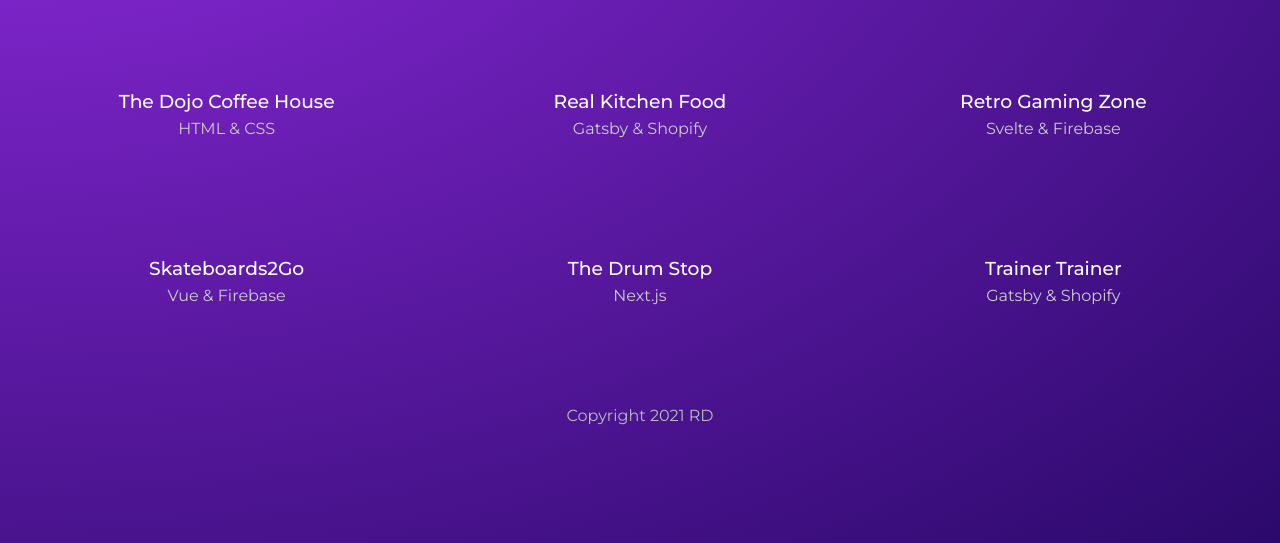
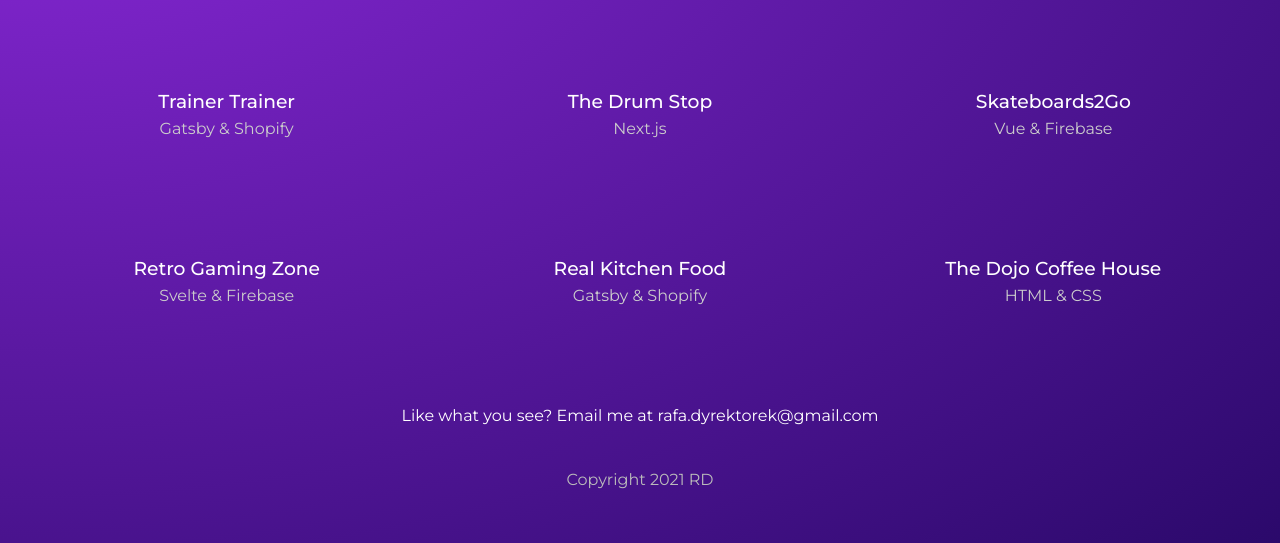
Before and after one commit to rafaldzielak/Gatsby_course, a Gatsby site: page /projects in a window 1280 px wide. Shown: the part 257-800 px from the top of the page. Built offline with nearby package versions, Linux system fonts and the light colour scheme; Gatsby itself is replaced by a stand-in of ours.

Commit message:
Sorting & multiple queries with graphQL

```diff
--- a/gatsby-config.js
+++ b/gatsby-config.js
@@ -20,5 +20,6 @@
     title: "Web Warrior",
     description: "web dev portfolio",
     copyright: "Copyright 2021",
+    contact: "rafa.dyrektorek@gmail.com",
   },
 }
--- a/src/pages/projects/index.js
+++ b/src/pages/projects/index.js
@@ -5,7 +5,8 @@
 
 const Projects = ({ data }) => {
   console.log(data)
-  const projects = data.allMarkdownRemark.nodes
+  const projects = data.projects.nodes
+  const contact = data.contact.siteMetadata.contact
 
   return (
     <Layout>
@@ -22,6 +23,7 @@
             </Link>
           ))}
         </div>
+        <p>Like what you see? Email me at {contact}</p>
       </div>
     </Layout>
   )
@@ -31,15 +33,24 @@
 
 // export page query
 export const query = graphql`
-  query MyQuery {
-    allMarkdownRemark {
+  query ProjectsPage {
+    projects: allMarkdownRemark(
+      sort: { fields: frontmatter___date, order: DESC }
+    ) {
       nodes {
         id
         frontmatter {
           title
           stack
           slug
+          date
         }
+      }
+    }
+
+    contact: site {
+      siteMetadata {
+        contact
       }
     }
   }
--- a/src/projects/dojo-coffee-house.md
+++ b/src/projects/dojo-coffee-house.md
@@ -2,6 +2,7 @@
 title: The Dojo Coffee House
 stack: HTML & CSS
 slug: the-dojo-coffee-house
+date: "2021-07-01T00:00+00:00"
 ---
 
 Lorem ninja ipsum dolor sit amet, consectetuer adipiscing elit, sed diam nonummy nibh euismod tincidunt ut laoreet dolore magna aliquam erat volutpat. Ut ninja wisi enim ad minim veniam, quis nostrud exerci tation ullamcorper suscipit ninja lobortis nisl ut aliquip ex ea commodo consequat. Duis ninja autem vel eum iriure dolor in hendrerit in vulputate ninja velit esse molestie consequat, vel illum dolore eu feugiat nulla ninja facilisis at vero eros et accumsan et iusto odio dignissim qui blandit praesent luptatum zzril delenit augue duis dolore te feugait nulla facilisi. Nam ninja ipsum liber tempor cum soluta nobis eleifend option congue nihil imperdiet doming id quod mazim placerat facer possim assum. Typi ninja non habent claritatem insitam; est usus legentis in iis qui facit eorum claritatem. Investigationes ninja demonstraverunt lectores legere me lius quod ii legunt saepius. Claritas ninja est etiam processus dynamicus, qui ninja sequitur mutationem consuetudium lectorum. Mirum ninja est notare quam littera gothica, quam nunc putamus parum claram, anteposuerit litterarum formas humanitatis per seacula quarta decima et quinta decima. Eodem ninja ipsum modo typi, qui nunc nobis videntur parum clari, fiant sollemnes in ninja futurum.
--- a/src/projects/real-kitchen-food.md
+++ b/src/projects/real-kitchen-food.md
@@ -2,6 +2,7 @@
 title: Real Kitchen Food
 stack: Gatsby & Shopify
 slug: real-kitchen-food
+date: "2021-07-02T00:00+00:00"
 ---
 
 Lorem ninja ipsum dolor sit amet, consectetuer adipiscing elit, sed diam nonummy nibh euismod tincidunt ut laoreet dolore magna aliquam erat volutpat. Ut ninja wisi enim ad minim veniam, quis nostrud exerci tation ullamcorper suscipit ninja lobortis nisl ut aliquip ex ea commodo consequat. Duis ninja autem vel eum iriure dolor in hendrerit in vulputate ninja velit esse molestie consequat, vel illum dolore eu feugiat nulla ninja facilisis at vero eros et accumsan et iusto odio dignissim qui blandit praesent luptatum zzril delenit augue duis dolore te feugait nulla facilisi. Nam ninja ipsum liber tempor cum soluta nobis eleifend option congue nihil imperdiet doming id quod mazim placerat facer possim assum. Typi ninja non habent claritatem insitam; est usus legentis in iis qui facit eorum claritatem. Investigationes ninja demonstraverunt lectores legere me lius quod ii legunt saepius. Claritas ninja est etiam processus dynamicus, qui ninja sequitur mutationem consuetudium lectorum. Mirum ninja est notare quam littera gothica, quam nunc putamus parum claram, anteposuerit litterarum formas humanitatis per seacula quarta decima et quinta decima. Eodem ninja ipsum modo typi, qui nunc nobis videntur parum clari, fiant sollemnes in ninja futurum.
--- a/src/projects/retro-gaming-zone.md
+++ b/src/projects/retro-gaming-zone.md
@@ -2,6 +2,7 @@
 title: Retro Gaming Zone
 stack: Svelte & Firebase
 slug: retro-gaming-zone
+date: "2021-07-03T00:00+00:00"
 ---
 
 Lorem ninja ipsum dolor sit amet, consectetuer adipiscing elit, sed diam nonummy nibh euismod tincidunt ut laoreet dolore magna aliquam erat volutpat. Ut ninja wisi enim ad minim veniam, quis nostrud exerci tation ullamcorper suscipit ninja lobortis nisl ut aliquip ex ea commodo consequat. Duis ninja autem vel eum iriure dolor in hendrerit in vulputate ninja velit esse molestie consequat, vel illum dolore eu feugiat nulla ninja facilisis at vero eros et accumsan et iusto odio dignissim qui blandit praesent luptatum zzril delenit augue duis dolore te feugait nulla facilisi. Nam ninja ipsum liber tempor cum soluta nobis eleifend option congue nihil imperdiet doming id quod mazim placerat facer possim assum. Typi ninja non habent claritatem insitam; est usus legentis in iis qui facit eorum claritatem. Investigationes ninja demonstraverunt lectores legere me lius quod ii legunt saepius. Claritas ninja est etiam processus dynamicus, qui ninja sequitur mutationem consuetudium lectorum. Mirum ninja est notare quam littera gothica, quam nunc putamus parum claram, anteposuerit litterarum formas humanitatis per seacula quarta decima et quinta decima. Eodem ninja ipsum modo typi, qui nunc nobis videntur parum clari, fiant sollemnes in ninja futurum.
--- a/src/projects/skateboards2go.md
+++ b/src/projects/skateboards2go.md
@@ -2,6 +2,7 @@
 title: Skateboards2Go
 stack: Vue & Firebase
 slug: skateboards-to-go
+date: "2021-07-04T00:00+00:00"
 ---
 
 Lorem ninja ipsum dolor sit amet, consectetuer adipiscing elit, sed diam nonummy nibh euismod tincidunt ut laoreet dolore magna aliquam erat volutpat. Ut ninja wisi enim ad minim veniam, quis nostrud exerci tation ullamcorper suscipit ninja lobortis nisl ut aliquip ex ea commodo consequat. Duis ninja autem vel eum iriure dolor in hendrerit in vulputate ninja velit esse molestie consequat, vel illum dolore eu feugiat nulla ninja facilisis at vero eros et accumsan et iusto odio dignissim qui blandit praesent luptatum zzril delenit augue duis dolore te feugait nulla facilisi. Nam ninja ipsum liber tempor cum soluta nobis eleifend option congue nihil imperdiet doming id quod mazim placerat facer possim assum. Typi ninja non habent claritatem insitam; est usus legentis in iis qui facit eorum claritatem. Investigationes ninja demonstraverunt lectores legere me lius quod ii legunt saepius. Claritas ninja est etiam processus dynamicus, qui ninja sequitur mutationem consuetudium lectorum. Mirum ninja est notare quam littera gothica, quam nunc putamus parum claram, anteposuerit litterarum formas humanitatis per seacula quarta decima et quinta decima. Eodem ninja ipsum modo typi, qui nunc nobis videntur parum clari, fiant sollemnes in ninja futurum.
--- a/src/projects/the-drum-stop.md
+++ b/src/projects/the-drum-stop.md
@@ -2,6 +2,7 @@
 title: The Drum Stop
 stack: Next.js
 slug: the-drum-stop
+date: "2021-07-05T00:00+00:00"
 ---
 
 Lorem ninja ipsum dolor sit amet, consectetuer adipiscing elit, sed diam nonummy nibh euismod tincidunt ut laoreet dolore magna aliquam erat volutpat. Ut ninja wisi enim ad minim veniam, quis nostrud exerci tation ullamcorper suscipit ninja lobortis nisl ut aliquip ex ea commodo consequat. Duis ninja autem vel eum iriure dolor in hendrerit in vulputate ninja velit esse molestie consequat, vel illum dolore eu feugiat nulla ninja facilisis at vero eros et accumsan et iusto odio dignissim qui blandit praesent luptatum zzril delenit augue duis dolore te feugait nulla facilisi. Nam ninja ipsum liber tempor cum soluta nobis eleifend option congue nihil imperdiet doming id quod mazim placerat facer possim assum. Typi ninja non habent claritatem insitam; est usus legentis in iis qui facit eorum claritatem. Investigationes ninja demonstraverunt lectores legere me lius quod ii legunt saepius. Claritas ninja est etiam processus dynamicus, qui ninja sequitur mutationem consuetudium lectorum. Mirum ninja est notare quam littera gothica, quam nunc putamus parum claram, anteposuerit litterarum formas humanitatis per seacula quarta decima et quinta decima. Eodem ninja ipsum modo typi, qui nunc nobis videntur parum clari, fiant sollemnes in ninja futurum.
--- a/src/projects/trainer-trainer.md
+++ b/src/projects/trainer-trainer.md
@@ -2,6 +2,7 @@
 title: Trainer Trainer
 stack: Gatsby & Shopify
 slug: trainer-trainer
+date: "2021-07-06T00:00+00:00"
 ---
 
 Lorem ninja ipsum dolor sit amet, consectetuer adipiscing elit, sed diam nonummy nibh euismod tincidunt ut laoreet dolore magna aliquam erat volutpat. Ut ninja wisi enim ad minim veniam, quis nostrud exerci tation ullamcorper suscipit ninja lobortis nisl ut aliquip ex ea commodo consequat. Duis ninja autem vel eum iriure dolor in hendrerit in vulputate ninja velit esse molestie consequat, vel illum dolore eu feugiat nulla ninja facilisis at vero eros et accumsan et iusto odio dignissim qui blandit praesent luptatum zzril delenit augue duis dolore te feugait nulla facilisi. Nam ninja ipsum liber tempor cum soluta nobis eleifend option congue nihil imperdiet doming id quod mazim placerat facer possim assum. Typi ninja non habent claritatem insitam; est usus legentis in iis qui facit eorum claritatem. Investigationes ninja demonstraverunt lectores legere me lius quod ii legunt saepius. Claritas ninja est etiam processus dynamicus, qui ninja sequitur mutationem consuetudium lectorum. Mirum ninja est notare quam littera gothica, quam nunc putamus parum claram, anteposuerit litterarum formas humanitatis per seacula quarta decima et quinta decima. Eodem ninja ipsum modo typi, qui nunc nobis videntur parum clari, fiant sollemnes in ninja futurum.
```
